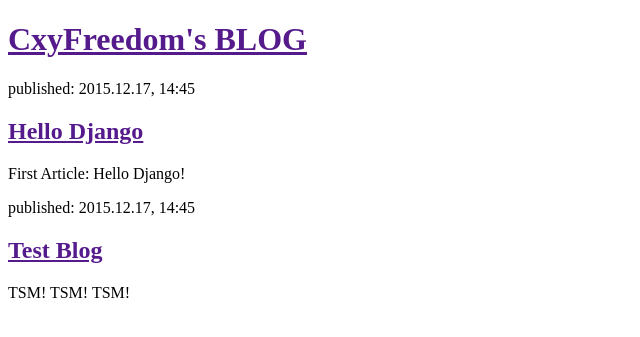
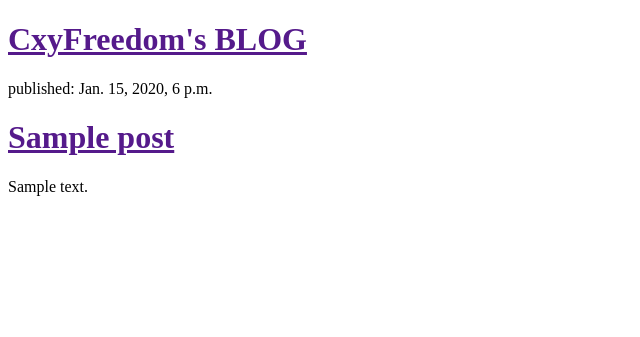
Before and after one commit to cxyfreedom/django_sample_blog, a Django app: template my_blog/templates/my_blog/post_list.html in a window 1280 px wide. Shown: the top 337 px of the page, without its empty margins (0-640 px from the left). Run offline with Django 3.2, Linux system fonts and the light colour scheme; the template is opened without the code that fills it: values that come from a table or form of the project are taken from there, others are empty; tables that the repository leaves empty hold one stand-in row (values such as "Sample post").

Commit message:
Modified templates to display posts from database

```diff
--- a/my_blog/templates/my_blog/post_list.html
+++ b/my_blog/templates/my_blog/post_list.html
@@ -8,7 +8,7 @@
 		<h1><a href="">CxyFreedom's BLOG</a></h1>
 	</div>
 
-	<div>
+	<!-- <div>
 		<p>published: 2015.12.17, 14:45</p>
 		<h2><a href="">Hello Django</a></h2>
 		<p>First Article: Hello Django!</p>
@@ -19,5 +19,19 @@
 		<h2><a href="">Test Blog</a></h2>
 		<p>TSM! TSM! TSM!</p>
 	</div>
+
+	<div>
+		{% for post in posts %}
+			{{ post }}
+		{% endfor %}
+	</div> -->
+
+	{% for post in posts %}
+		<div>
+			<p>published: {{ post.published_date }}</p>
+			<h1><a href="">{{ post.title }}</a></h1>
+			<p>{{ post.text | linebreaks }}</p>
+		</div>
+	{% endfor %}
 </body>
 </html>
--- a/my_blog/views.py
+++ b/my_blog/views.py
@@ -1,5 +1,8 @@
 from django.shortcuts import render
+from django.utils import timezone
+from .models import Post
 
 # Create your views here.
 def post_list(request):
-	return render(request, 'my_blog/post_list.html', {})
+	posts = Post.objects.filter(published_date__lte=timezone.now()).order_by('published_date')
+	return render(request, 'my_blog/post_list.html', {'posts': posts})
```
